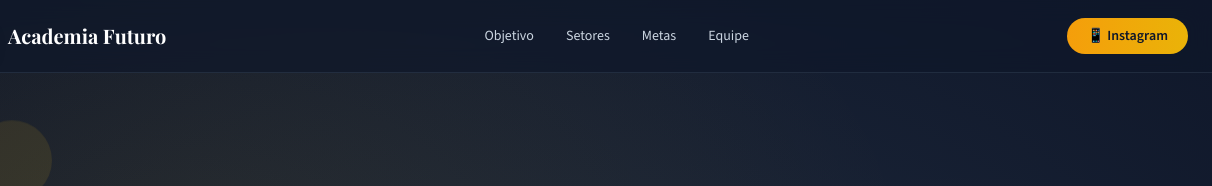
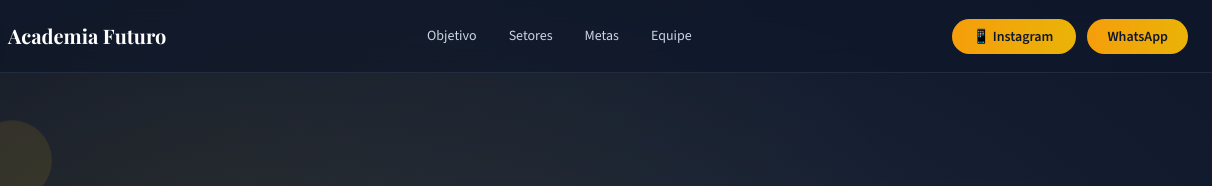
Before and after one commit to Academia-Futuro/academia-futuro-website, a plain HTML site: page index.html in a window 1280 px wide. Shown: the top 186 px of the page, 68-1280 px from the left. Drawn offline with nearby package versions, Linux system fonts and the light colour scheme.

Commit message:
link para o whatsapp adicionado

```diff
--- a/index.html
+++ b/index.html
@@ -24,7 +24,14 @@
       </div><a href="#hero"><span class="font-display text-xl font-bold text-white">Academia Futuro</span></a>
      </div>
      <div class="hidden md:flex items-center gap-8"><a href="#objetivo" class="text-slate-300 hover:text-amber-400 transition-colors text-sm font-medium">Objetivo</a> <a href="#setores" class="text-slate-300 hover:text-amber-400 transition-colors text-sm font-medium">Setores</a> <a href="#metas" class="text-slate-300 hover:text-amber-400 transition-colors text-sm font-medium">Metas</a> <a href="#equipe" class="text-slate-300 hover:text-amber-400 transition-colors text-sm font-medium">Equipe</a>
-     </div><a href="https://www.instagram.com/academiafuturo.ne?utm_source=ig_web_button_share_sheet&igsh=ZDNlZDc0MzIxNw==" target="_blank" rel="noopener noreferrer" class="bg-gradient-to-r from-amber-500 to-yellow-500 text-slate-900 px-5 py-2 rounded-full text-sm font-semibold hover:shadow-lg hover:shadow-amber-500/30 transition-all"> 📱 Instagram </a>
+     </div>
+     <ul>
+      <li>
+        <a href="https://www.instagram.com/academiafuturo.ne?utm_source=ig_web_button_share_sheet&igsh=ZDNlZDc0MzIxNw==" target="_blank" rel="noopener noreferrer" class="bg-gradient-to-r from-amber-500 to-yellow-500 text-slate-900 px-5 py-2 rounded-full text-sm font-semibold hover:shadow-lg hover:shadow-amber-500/30 transition-all"> 📱 Instagram </a>
+        <a href="" style="visibility: hidden;">_</a>
+        <a href="https://chat.whatsapp.com/Iuywz18pPlIJifv5osU8Ml" target="_blank" rel="noopener noreferrer" class="bg-gradient-to-r from-amber-500 to-yellow-500 text-slate-900 px-5 py-2 rounded-full text-sm font-semibold hover:shadow-lg hover:shadow-amber-500/30 transition-all">WhatsApp</a>
+      </li>
+     </ul>
     </div>
    </nav><!-- Hero Section -->
 
```
